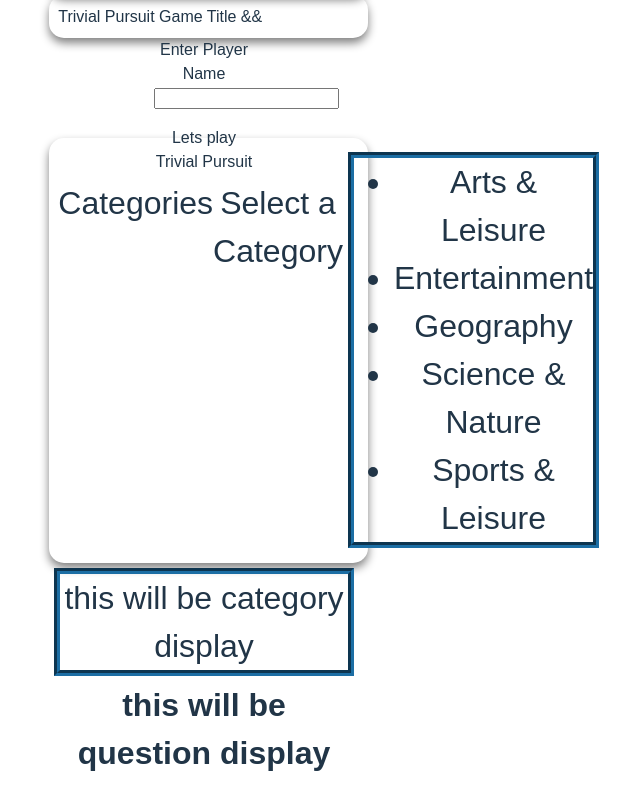
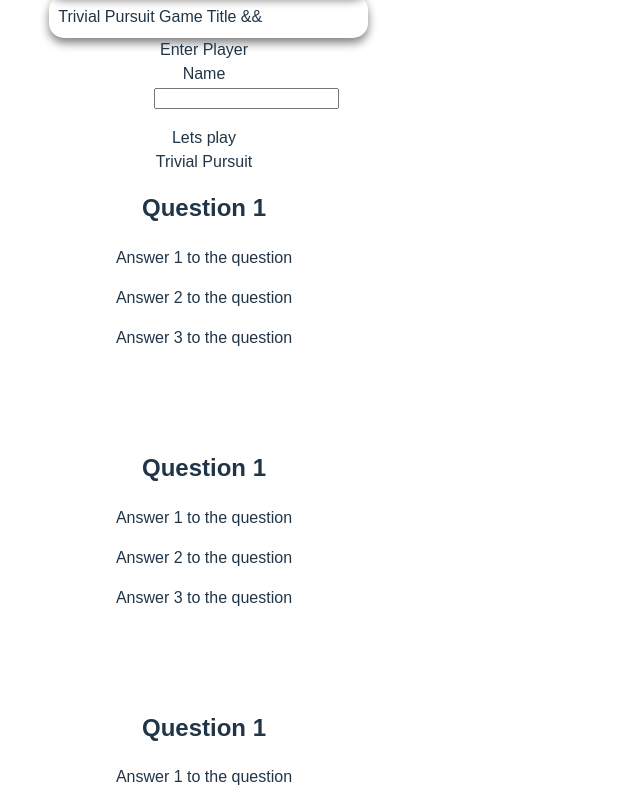
Before and after one commit to mbriese/TrivialPursuits, a React (Vite) app in the folder TrivialPursuitGame/: page / in a window 1280 px wide. Shown: the part 760-1552 px from the top of the page, without its empty margins (543-1183 px from the left). Built offline with nearby package versions, Linux system fonts and the light colour scheme.

Commit message:
midstream stopping

```diff
--- a/TrivialPursuitGame/src/App.tsx
+++ b/TrivialPursuitGame/src/App.tsx
@@ -1,6 +1,7 @@
 import { useState } from "react";
 import "./App.css";
 import Message from "./Message";
+import ListGroup from "./components/ListGroup";
 
 function App() {
   const [count, setCount] = useState(0);
@@ -63,6 +64,11 @@
           />
           {<p>Lets play Trivial Pursuit {playerName}</p>}
         </div>
+        <div>
+          <ListGroup />
+          <ListGroup />
+          <ListGroup />
+        </div>
         <div className="h2 container page-section-inner">
           <p>Categories</p>
           <p>Select a Category</p>
--- a/TrivialPursuitGame/src/components/ListGroup.tsx
+++ b/TrivialPursuitGame/src/components/ListGroup.tsx
@@ -1,14 +1,13 @@
-
-interface Props {
-    items: string[];
-    heading: string;
-}
-const ListGroup = () => {
-  return (
-    <>
-    <div>ListGroup</div>
-    </>
-  )
+function ListGroup() {
+    console.log('JOC Rocks');
+    return (
+        <div className='card'>
+            <h2>Question 1</h2>
+            <p>Answer 1 to the question</p>
+            <p>Answer 2 to the question</p>
+            <p>Answer 3 to the question</p>
+        </div>
+    )
 }
 
 export default ListGroup
```
